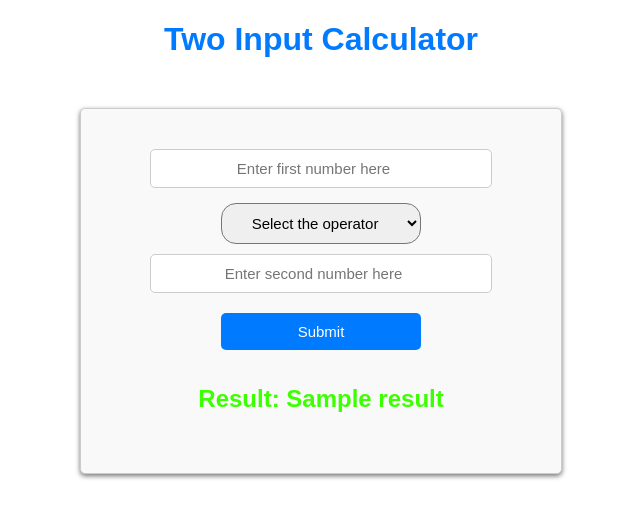
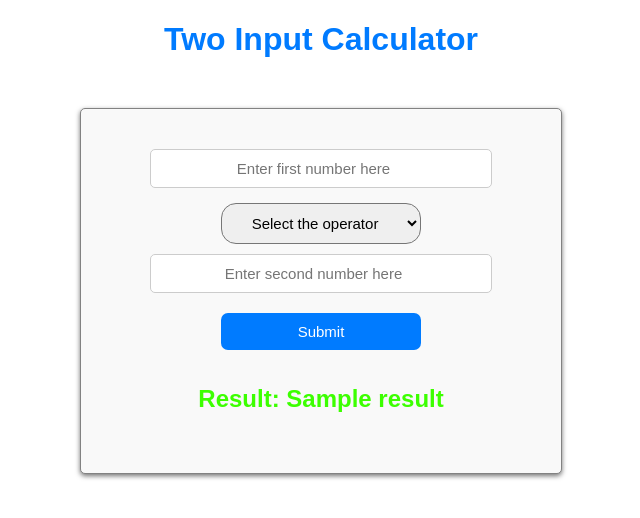
Before and after one commit to Halip26/two-input-calculator, a Flask app: template templates/index.html in a window 1280 px wide. Shown: the top 518 px of the page, without its empty margins (319-959 px from the left). Run offline with Flask 3, Linux system fonts and the light colour scheme; the template is opened without the code that fills it: most values are stand-ins (such as "Sample title", 1, 10 or a date in 2020).

Commit message:
update styling

```diff
--- a/static/style.css
+++ b/static/style.css
@@ -4,18 +4,19 @@
   padding: 0;
 }
 
+h1 {
+  text-align: center;
+  color: #007bff;
+}
+
 .container {
   max-width: 400px;
   margin: 50px auto;
   padding: 40px;
-  border: 1px solid #ccc;
+  border: 1px solid #828282;
   border-radius: 5px;
   background-color: #f9f9f9;
   box-shadow: 0 2px 5px #0000008c;
-}
-h1 {
-  text-align: center;
-  color: #007bff;
 }
 
 .form-group {
@@ -57,12 +58,14 @@
   padding: 10px;
   border: none;
   font-size: 15px;
-  border-radius: 5px;
+  border-radius: 7px;
   background-color: #007bff;
   color: #fff;
   cursor: pointer;
 }
 
 button:hover {
+  transition: 0.5s ease-in-out;
   background-color: #0056b3;
+  box-shadow: 0 2px 7px #007bff;
 }
--- a/templates/index.html
+++ b/templates/index.html
@@ -10,6 +10,7 @@
       href="https://cdn2.iconfinder.com/data/icons/ios7-inspired-mac-icon-set/512/Calculator_512.png"
       type="image/x-icon"
     />
+    <link rel="stylesheet" href="style.css" />
   </head>
   <body>
     <h1>Two Input Calculator</h1>
```
